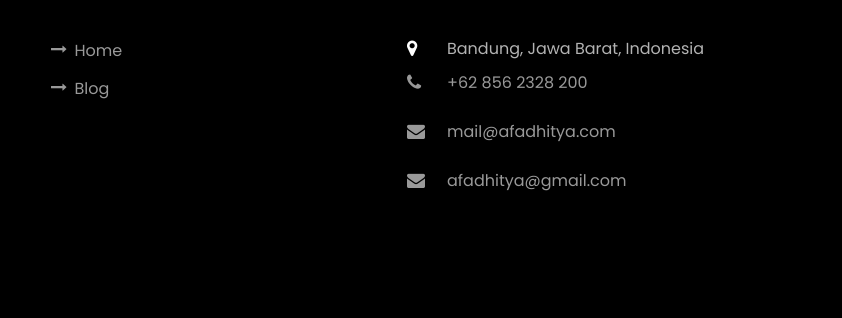
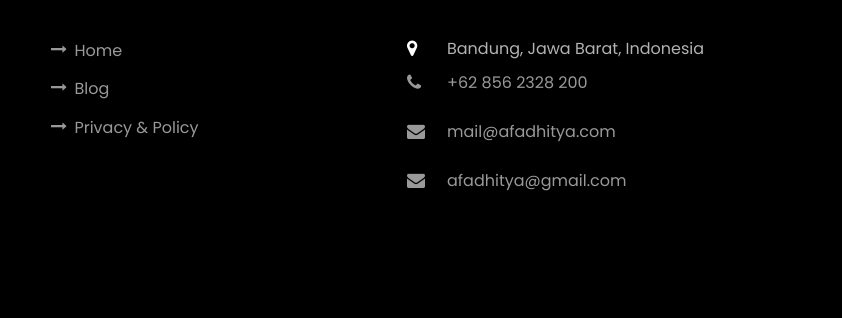
Before and after one commit to afadhitya/personal-landing-page, a plain HTML site: page index.html in a window 1280 px wide. Shown: the part 4288-4606 px from the top of the page, 438-1280 px from the left. Drawn offline with Linux system fonts and the light colour scheme; files whose address does not match are found by name.

Commit message:
add privacy policy

```diff
--- a/index.html
+++ b/index.html
@@ -810,6 +810,7 @@
               <ul class="list-unstyled">
                 <li><a href="https://www.afadhitya.com"><span class="icon-long-arrow-right mr-2"></span>Home</a></li>
                 <li><a href="https://www.afadhitya.com/blog"><span class="icon-long-arrow-right mr-2"></span>Blog</a></li>
+                <li><a href="https://www.afadhitya.com/privacy-policy.html"><span class="icon-long-arrow-right mr-2"></span>Privacy & Policy</a></li>
                 <!-- <li><a href="#"><span class="icon-long-arrow-right mr-2"></span>Services</a></li>
                 <li><a href="#"><span class="icon-long-arrow-right mr-2"></span>Projects</a></li>
                 <li><a href="#"><span class="icon-long-arrow-right mr-2"></span>Contact</a></li> -->
```
